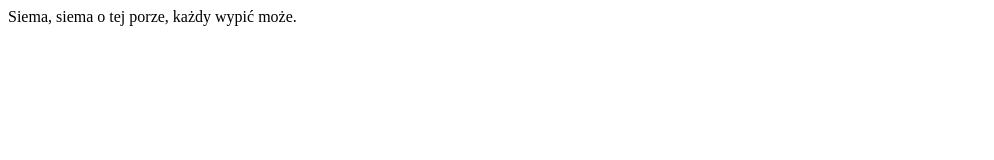
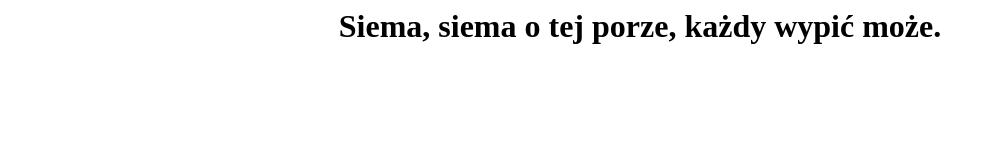
Before and after one commit to xWoZnIcAx/pliki, a plain HTML site: page index.html in a window 1280 px wide. Shown: the whole page, without its empty margins (0-994 px from the left). Drawn offline with Linux system fonts and the light colour scheme.

Commit message:
Update index.html

```diff
--- a/index.html
+++ b/index.html
@@ -7,7 +7,7 @@
 </head>
 
 <body>
-Siema, siema o tej porze, każdy wypić może.
+  <center><h1>Siema, siema o tej porze, każdy wypić może.</h1></center>
 </body>
 
 </html>
```
